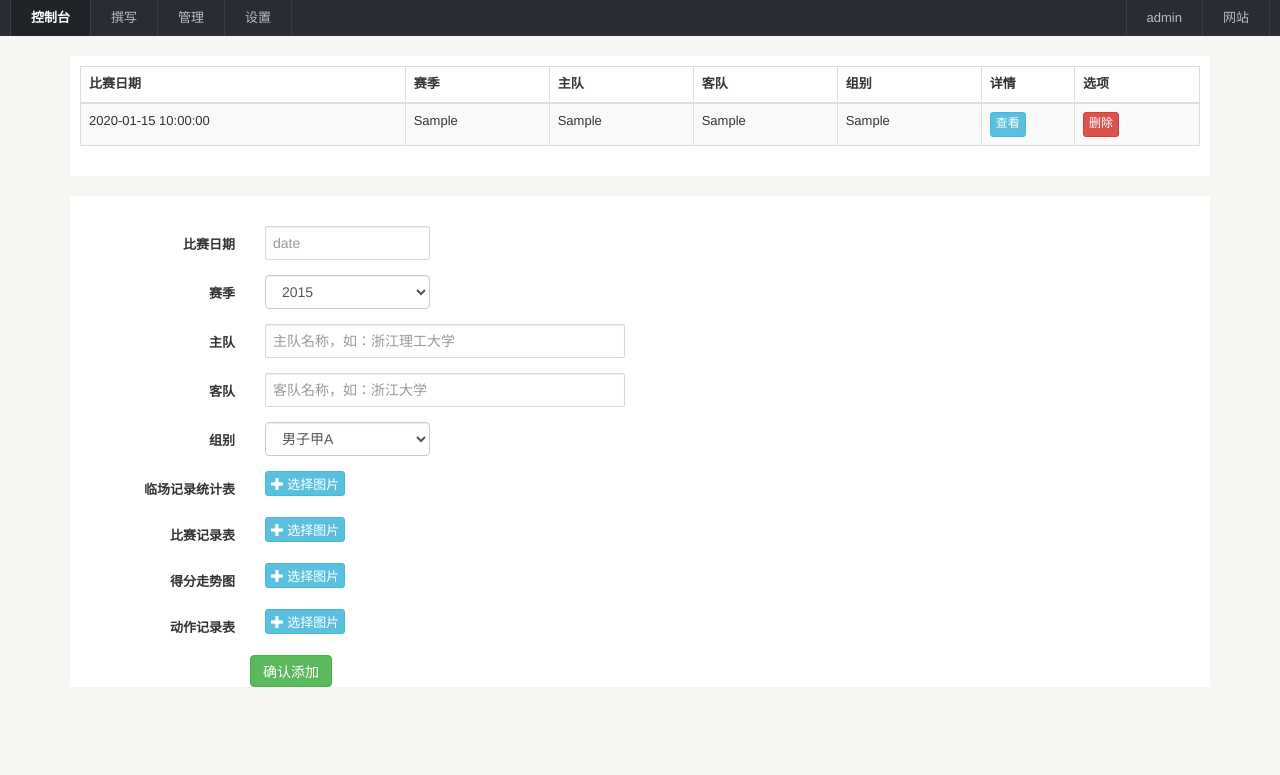
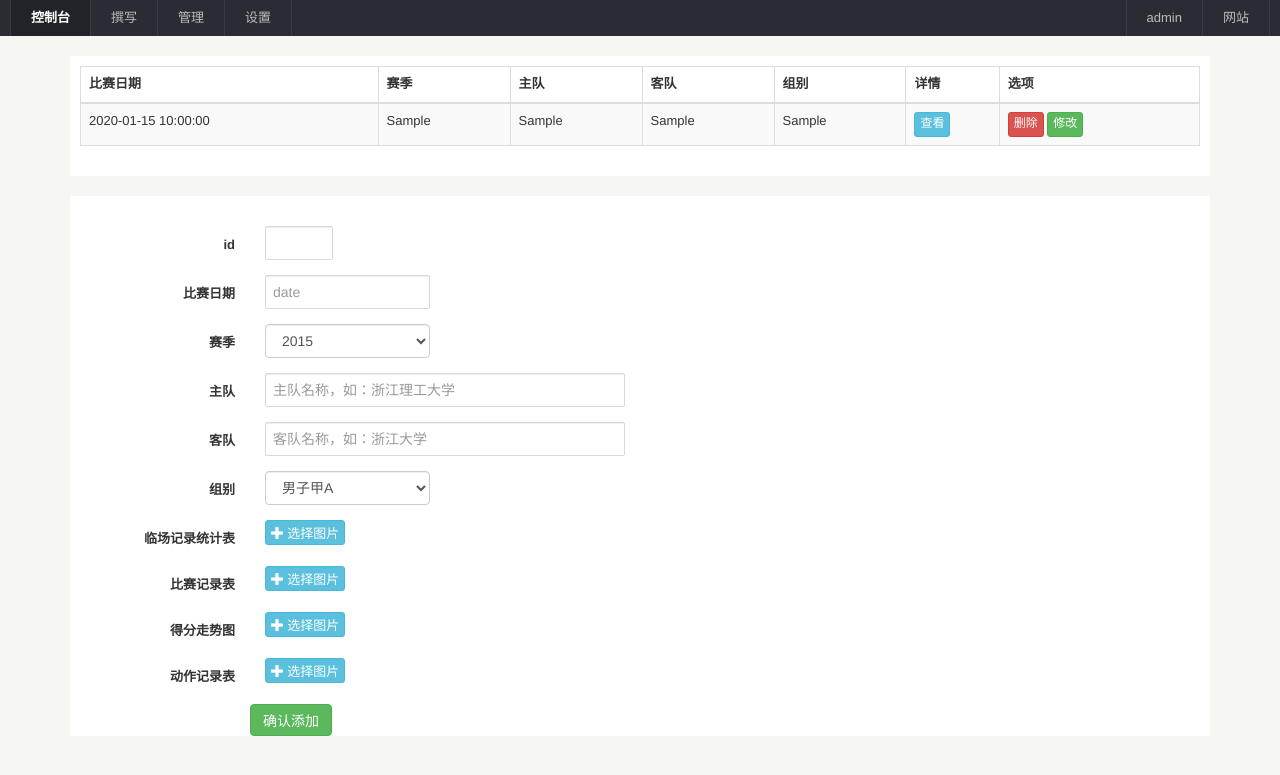
Before and after one commit to zhouxiaohui0327/basketball-game, a PHP site: page /admin/add_game.php in a window 1280 px wide. Shown: the top 775 px of the page. Run offline with PHP 8.4, Linux system fonts and the light colour scheme; tables that the repository leaves empty or names only in its code hold one stand-in row (values such as "Sample post"); some libraries are stand-ins or nearby versions.

Commit message:
modifyBtn

```diff
--- a/admin/add_game.php
+++ b/admin/add_game.php
@@ -122,7 +122,10 @@ $totalPage=ceil($totalNumber/$limit);
                             <li><a>动作记录表</a></li>
                         </ul>
                     </td>
-                    <td><a game_id="<?php echo $row[0];?>" class="btn btn-xs btn-danger delete-row" href="javascript:void(0);">删除</a></td>
+                    <td>
+                        <a game_id="<?php echo $row[0];?>" class="btn btn-xs btn-danger delete-row" href="javascript:void(0);">删除</a>
+                        <a game_id="<?php echo $row[0];?>" id="modifyBtn" class="btn btn-xs btn-success modify-row">修改</a>
+                    </td>
                 </tr>
                 <div>
                     <div class="pic_box">
@@ -136,6 +139,7 @@ $totalPage=ceil($totalNumber/$limit);
             </tbody>
         </table>
     </div>
+
     <?php if($totalNumber>$limit):?>
         <div class="nav_wrap container" style="text-align: center">
             <nav>
@@ -189,6 +193,12 @@ $totalPage=ceil($totalNumber/$limit);
 <div class="container" style="position:relative;">
 
 <form class="form-horizontal" action="/admin/game.php?action=add_game" method="post" style="padding-top: 30px;background:#fff;">
+    <div class="form-group">
+        <label class="control-label col-md-2" >id</label>
+        <div class="col-sm-1">
+            <input class="form-control" type="text" name="id">
+        </div>
+    </div>
     <div class="form-group">
         <label class="control-label col-md-2" >比赛日期</label>
         <div class="col-sm-2">
@@ -255,7 +265,7 @@ $totalPage=ceil($totalNumber/$limit);
     <div class="form-group">
         <label class="control-label col-md-2" >比赛记录表</label>
         <div class="col-sm-4">
-            <input class="form-control" type="hidden" value="" name="pic2" placeholder="">
+            <input class="form-control" type="hidden" value="" name="pic_2" placeholder="">
             <span class="btn btn-xs btn-info fileinput-button">
                 <i class="glyphicon glyphicon-plus"></i>
                 <span>选择图片</span>
@@ -296,15 +306,36 @@ $totalPage=ceil($totalNumber/$limit);
     </div>
     <div class="form-group">
         <div class="col-sm-offset-2">
-            <button class="btn btn-success" type="submit"  value="">确认添加</button>
+            <button class="btn btn-success sure" type="submit"  value="">确认添加</button>
         </div>
     </div>
 </form>
 
-
+    <script>
+        $(".modify-row").click(function(){
+            var id = $(this).attr("game_id");
+            $.get('/admin/game_modify.php?id='+id,function(result){
+                var modify = $.parseJSON(result);
+                $("input[name=host_team]").val(modify.host_team);
+                $("input[name=guest_team]").val(modify.guest_team);
+                $("input[name=date_time]").val(modify.date_time);
+                $("select[name=saiji]").val(modify.saiji);
+                $("select[name=category]").val(modify.category);
+                $('input[name=pic_1]').val(modify.pic_1);
+                $('.image_1').html('<img width=80 src="' + modify.pic_1 + '" />');
+                $('input[name=pic_2]').val(modify.pic_2);
+                $('.image_2').html('<img width=80 src="' + modify.pic_2 + '" />');
+                $('input[name=pic_3]').val(modify.pic_3);
+                $('.image_3').html('<img width=80 src="' + modify.pic_3 + '" />');
+                $('input[name=pic_4]').val(modify.pic_4);
+                $('.image_4').html('<img width=80 src="' + modify.pic_4 + '" />');
+                $(".sure").html("确认修改");
+                $("input[name=id]").val(modify.id);
+            })
+        })
+    </script>
     <script>
         $(document).ready(function(){
-
             $(".delete-row").click(function(a){
                 var id = $(this).attr('game_id');
                 var line = $(this).parents('tr');
```
Also changed, not shown: admin/game.php (+18 -5 lines), admin/game_modify.php (added, +16 -0 lines), usr/uploads/upload/20151216173509.jpg (added), usr/uploads/upload/ds.jpg (added).
